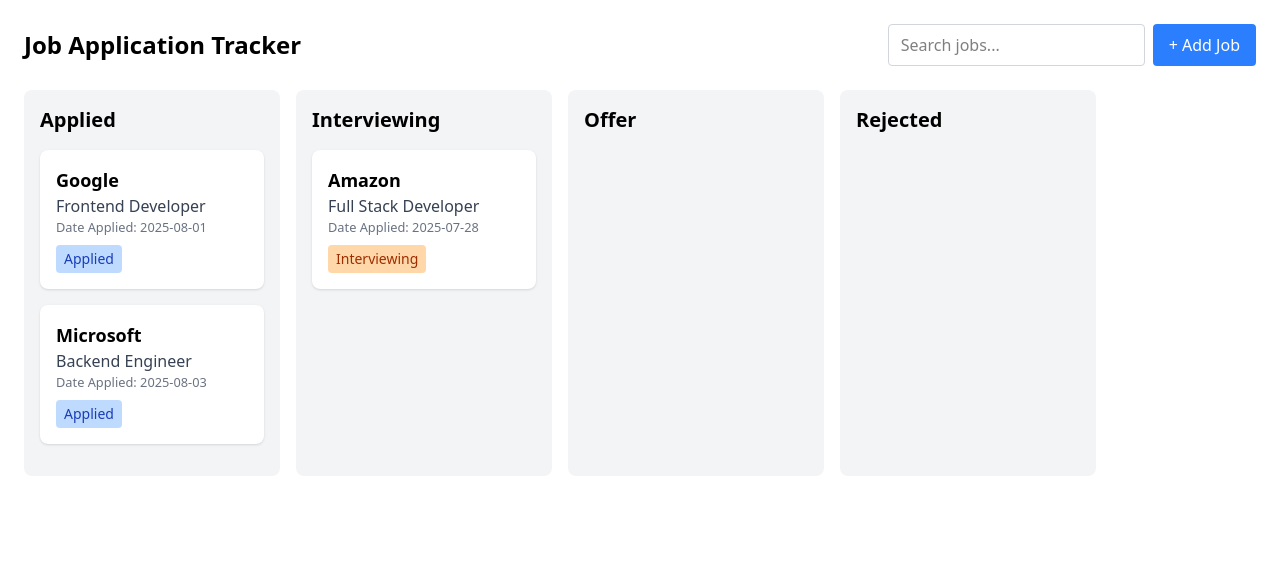
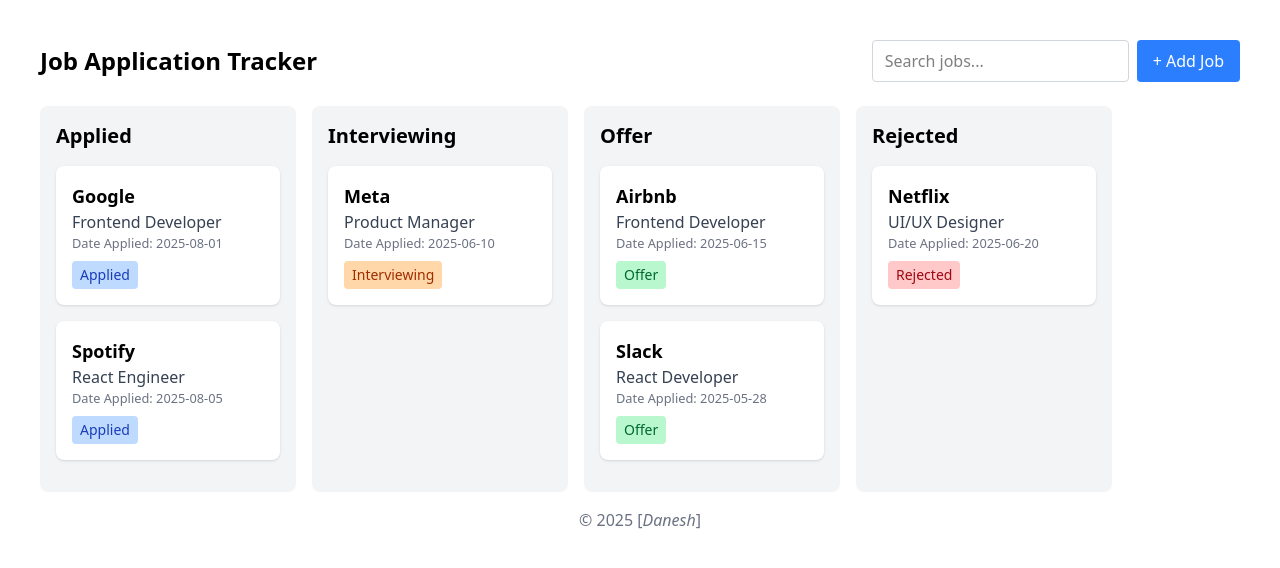
Before and after one commit to DaneshVerma/Kan-ban-style-dashboard-task-kodr2.0, a React (Vite) app: page / in a window 1280 px wide. Shown: the top 568 px of the page. Built offline with nearby package versions, Linux system fonts and the light colour scheme.

Commit message:
updating data.js

```diff
--- a/src/components/Dashbord.jsx
+++ b/src/components/Dashbord.jsx
@@ -94,7 +94,7 @@
   }
 
   return (
-    <div className="p-6">
+    <div className="p-10">
       {/* Header */}
       <header className="flex justify-between items-center mb-6">
         <h1 className="text-2xl font-bold">Job Application Tracker</h1>
@@ -181,6 +181,9 @@
           </div>
         </div>
       )}
+      <footer>
+        <p className="text-center text-gray-500">&copy; {new Date().getFullYear()} [<i>Danesh</i>]</p>
+      </footer>
     </div>
   );
 }
--- a/src/data.js
+++ b/src/data.js
@@ -13,9 +13,9 @@
         },
         {
           id: "2",
-          company: "Microsoft",
-          role: "Backend Engineer",
-          dateApplied: "2025-08-03",
+          company: "Spotify",
+          role: "React Engineer",
+          dateApplied: "2025-08-05",
           status: "Applied",
         },
       ],
@@ -24,11 +24,12 @@
       id: "interviewing",
       title: "Interviewing",
       cards: [
+
         {
-          id: "3",
-          company: "Amazon",
-          role: "Full Stack Developer",
-          dateApplied: "2025-07-28",
+          id: "9",
+          company: "Meta",
+          role: "Product Manager",
+          dateApplied: "2025-06-10",
           status: "Interviewing",
         },
       ],
@@ -36,12 +37,36 @@
     offer: {
       id: "offer",
       title: "Offer",
-      cards: [],
+      cards: [
+        {
+          id: "8",
+          company: "Airbnb",
+          role: "Frontend Developer",
+          dateApplied: "2025-06-15",
+          status: "Offer",
+        },
+
+        {
+          id: "10",
+          company: "Slack",
+          role: "React Developer",
+          dateApplied: "2025-05-28",
+          status: "Offer",
+        },
+      ],
     },
     rejected: {
       id: "rejected",
       title: "Rejected",
-      cards: [],
+      cards: [
+        {
+          id: "7",
+          company: "Netflix",
+          role: "UI/UX Designer",
+          dateApplied: "2025-06-20",
+          status: "Rejected",
+        },
+      ],
     },
   },
   columnOrder: ["applied", "interviewing", "offer", "rejected"],
```
